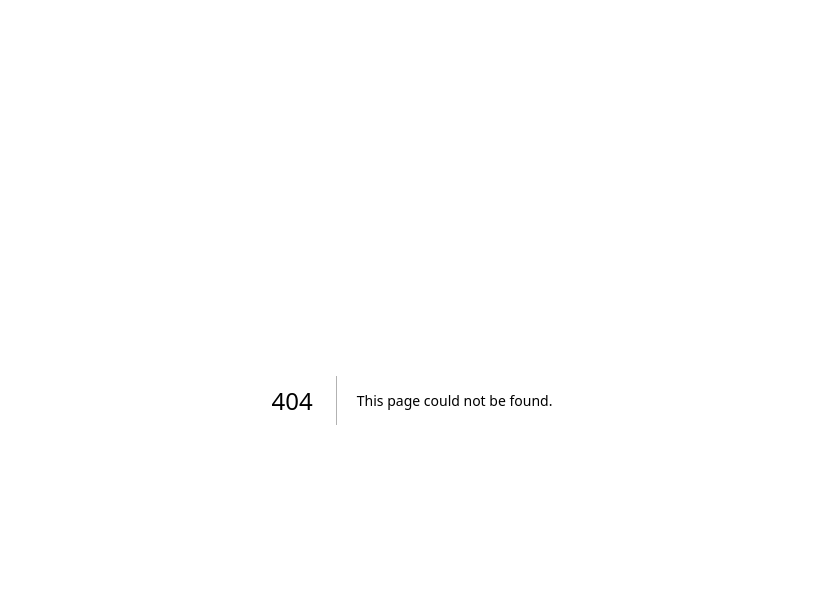
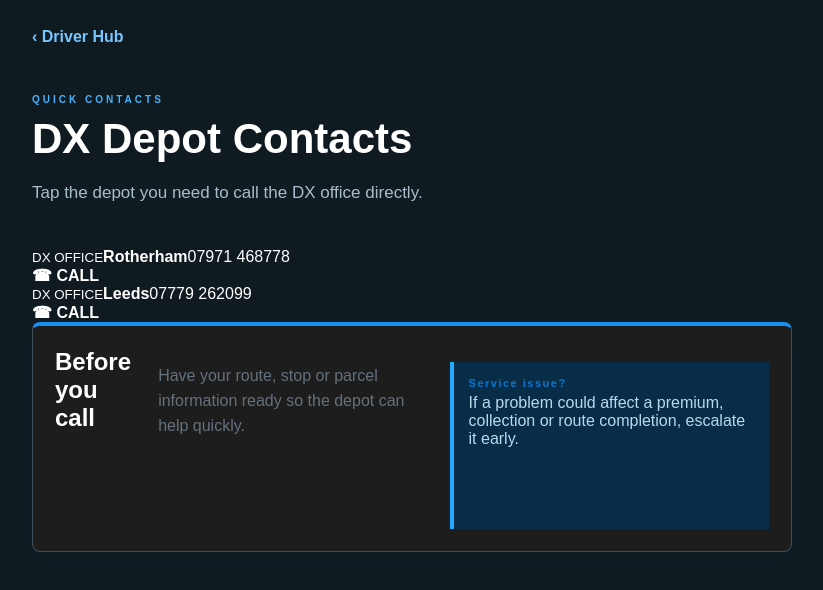
Before and after one commit to 4x4masterb-pixel/easydrop-driver-hub, a Next.js app: page /contacts in a window 1280 px wide. Before the commit this address had no page. Shown: the top 590 px of the page, without its empty margins (228-1051 px from the left). Built offline with nearby package versions, Linux system fonts and the light colour scheme.

Commit message:
Create standalone DX depot contacts page

```diff
--- /dev/null
+++ b/app/contacts/page.js
@@ -0,0 +1 @@
+const depots=[["Rotherham","07971 468778","07971468778"],["Leeds","07779 262099","07779262099"]];export default function Contacts(){return <main className="standaloneTool contactsPage"><a className="toolBack" href="/">‹ Driver Hub</a><section className="toolHero"><p>QUICK CONTACTS</p><h1>DX Depot Contacts</h1><p>Tap the depot you need to call the DX office directly.</p></section><section className="contactsStandalone">{depots.map(([name,display,tel])=><a href={"tel:"+tel} key={name}><div><small>DX OFFICE</small><strong>{name}</strong><span>{display}</span></div><b>☎ CALL</b></a>)}</section><section className="toolCard"><h2>Before you call</h2><p>Have your route, stop or parcel information ready so the depot can help quickly.</p><div className="toolWarning"><b>Service issue?</b><span>If a problem could affect a premium, collection or route completion, escalate it early.</span></div></section></main>}
```
